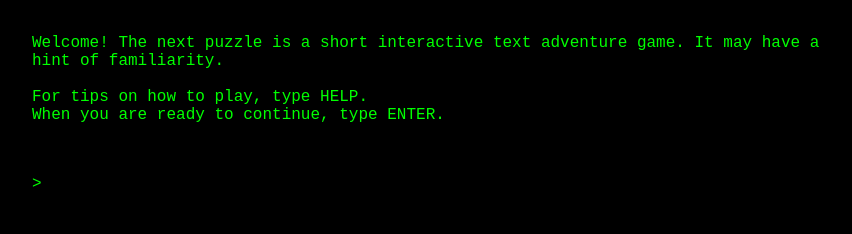
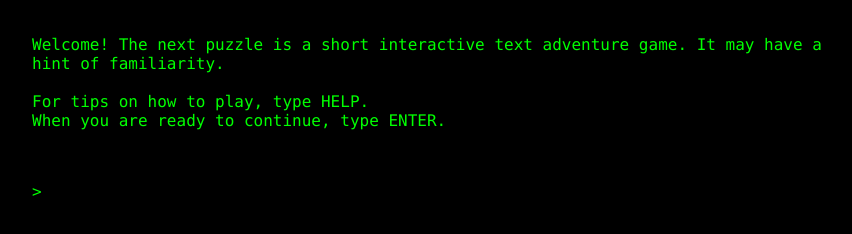
Before and after one commit to lbrendanl/zork-puzzle, a website: page frobozz/frobozz.html in a window 1280 px wide. Shown: the whole page, without its empty margins (208-1060 px from the left). Drawn offline with Linux system fonts and the light colour scheme.

Commit message:
Update terminal font

```diff
--- a/frobozz/style.css
+++ b/frobozz/style.css
@@ -2,7 +2,7 @@ body {
     margin: 0;
     background-color: #000000;
     color: #00ff00;
-    font-family: monospace;
+    font-family: Consolas, monospace;
     font-size: 16px;
 }
 
```
